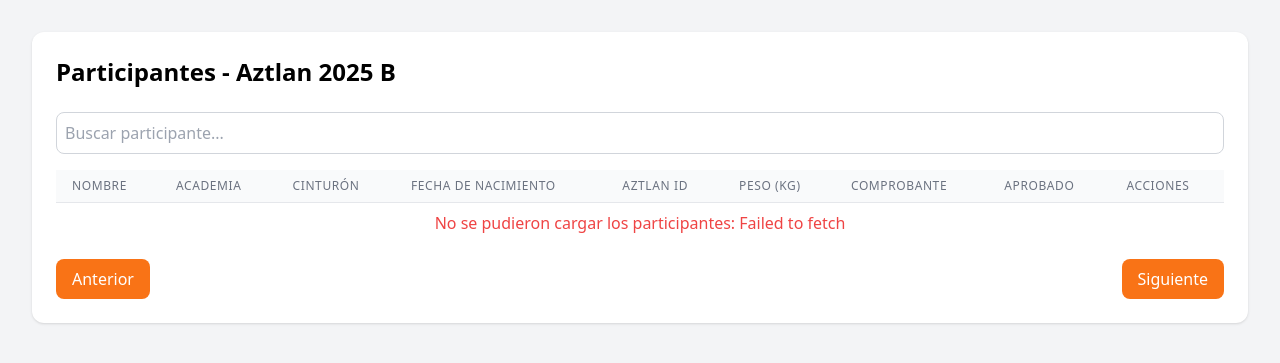
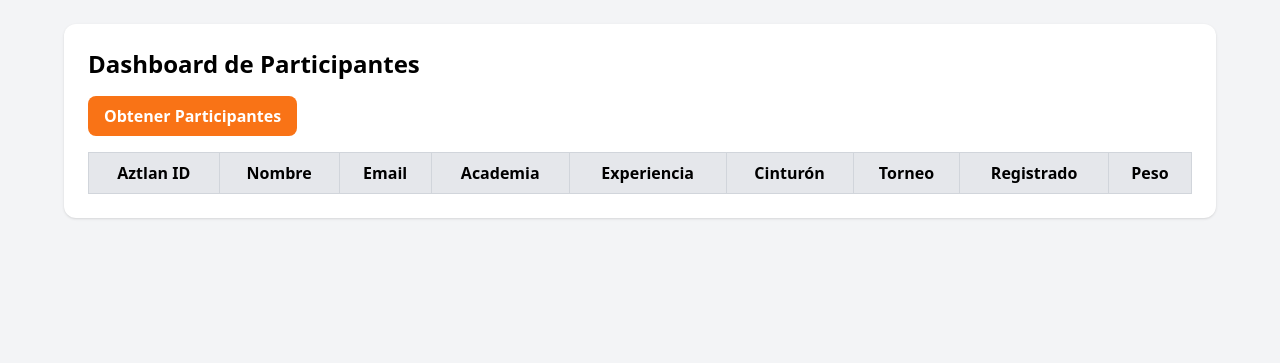
Before and after one commit to dant-dev22/aztlan-ui-2025, a FastAPI app: page /admin in a window 1280 px wide. Shown: the top 363 px of the page. Run offline with FastAPI, Linux system fonts and the light colour scheme; lists and menus that the app fills with data are empty; some libraries are stand-ins or nearby versions.

Commit message:
Template de admin modificado

```diff
--- a/templates/admin.html
+++ b/templates/admin.html
@@ -2,221 +2,87 @@
 <html lang="es">
 <head>
     <meta charset="UTF-8">
-    <title>Admin Dashboard</title>
+    <title>Admin - Participantes</title>
     <script src="https://cdn.tailwindcss.com"></script>
 </head>
-<body class="bg-gray-100 p-8">
+<body class="bg-gray-100 p-6">
 
-<div class="max-w-7xl mx-auto bg-white p-6 rounded-xl shadow relative">
-    <h1 class="text-2xl font-bold mb-6">Participantes - Aztlan 2025 B</h1>
+    <div class="max-w-6xl mx-auto bg-white p-6 rounded-xl shadow">
+        <h1 class="text-2xl font-bold mb-4">Dashboard de Participantes</h1>
 
-    <!-- Mensajes flotantes -->
-    <div id="toastContainer" class="fixed top-4 right-4 space-y-2 z-50"></div>
+        <button id="fetchParticipantsBtn" class="bg-orange-500 hover:bg-orange-600 text-white px-4 py-2 rounded-lg font-semibold transition mb-4">
+            Obtener Participantes
+        </button>
 
-    <!-- Buscador -->
-    <div class="mb-4">
-        <input type="text" id="searchInput" placeholder="Buscar participante..." class="w-full p-2 border border-gray-300 rounded-lg focus:border-orange-500 focus:ring focus:ring-orange-200 focus:ring-opacity-50">
-    </div>
+        <div id="loading" class="hidden text-gray-700 mb-4">Cargando participantes...</div>
+        <div id="errorMessage" class="hidden text-red-600 mb-4"></div>
 
-    <!-- Tabla -->
         <div class="overflow-x-auto">
-        <table id="participantsTable" class="min-w-full divide-y divide-gray-200">
-            <thead class="bg-gray-50">
+            <table class="min-w-full table-auto border-collapse border border-gray-300">
+                <thead class="bg-gray-200">
                     <tr>
-                    <th class="px-4 py-2 text-left text-xs font-medium text-gray-500 uppercase tracking-wider">Nombre</th>
-                    <th class="px-4 py-2 text-left text-xs font-medium text-gray-500 uppercase tracking-wider">Academia</th>
-                    <th class="px-4 py-2 text-left text-xs font-medium text-gray-500 uppercase tracking-wider">Cinturón</th>
-                    <th class="px-4 py-2 text-left text-xs font-medium text-gray-500 uppercase tracking-wider">Fecha de Nacimiento</th>
-                    <th class="px-4 py-2 text-left text-xs font-medium text-gray-500 uppercase tracking-wider">Aztlan ID</th>
-                    <th class="px-4 py-2 text-left text-xs font-medium text-gray-500 uppercase tracking-wider">Peso (kg)</th>
-                    <th class="px-4 py-2 text-left text-xs font-medium text-gray-500 uppercase tracking-wider">Comprobante</th>
-                    <th class="px-4 py-2 text-left text-xs font-medium text-gray-500 uppercase tracking-wider">Aprobado</th>
-                    <th class="px-4 py-2 text-left text-xs font-medium text-gray-500 uppercase tracking-wider">Acciones</th>
+                        <th class="border border-gray-300 px-3 py-2">Aztlan ID</th>
+                        <th class="border border-gray-300 px-3 py-2">Nombre</th>
+                        <th class="border border-gray-300 px-3 py-2">Email</th>
+                        <th class="border border-gray-300 px-3 py-2">Academia</th>
+                        <th class="border border-gray-300 px-3 py-2">Experiencia</th>
+                        <th class="border border-gray-300 px-3 py-2">Cinturón</th>
+                        <th class="border border-gray-300 px-3 py-2">Torneo</th>
+                        <th class="border border-gray-300 px-3 py-2">Registrado</th>
+                        <th class="border border-gray-300 px-3 py-2">Peso</th>
                     </tr>
                 </thead>
-            <tbody id="tableBody" class="bg-white divide-y divide-gray-200">
-                <!-- Se llenará dinámicamente -->
+                <tbody id="participantsTableBody">
+                    <!-- Aquí se agregan los registros dinámicamente -->
                 </tbody>
             </table>
-    </div>
-
-    <!-- Paginación -->
-    <div class="mt-4 flex justify-between items-center">
-        <button id="prevPage" class="px-4 py-2 bg-orange-500 text-white rounded-lg hover:bg-orange-600">Anterior</button>
-        <span id="pageInfo" class="text-gray-700"></span>
-        <button id="nextPage" class="px-4 py-2 bg-orange-500 text-white rounded-lg hover:bg-orange-600">Siguiente</button>
         </div>
     </div>
 
     <script>
-const API_URL = "https://vjfpbq4jbiz5uyarfu7z7ahlhi0xbhmi.lambda-url.us-east-1.on.aws/participants?torneo=aztlan-2025-b&limit=1000";
-const DELETE_URL_BASE = "https://vjfpbq4jbiz5uyarfu7z7ahlhi0xbhmi.lambda-url.us-east-1.on.aws/participants/";
-const PAYMENT_PROOF_URL_BASE = "https://vjfpbq4jbiz5uyarfu7z7ahlhi0xbhmi.lambda-url.us-east-1.on.aws/participants/";
-const UPDATE_PAYMENT_URL_BASE = "https://vjfpbq4jbiz5uyarfu7z7ahlhi0xbhmi.lambda-url.us-east-1.on.aws/participants/";
+        const fetchBtn = document.getElementById('fetchParticipantsBtn');
+        const tableBody = document.getElementById('participantsTableBody');
+        const loading = document.getElementById('loading');
+        const errorMessage = document.getElementById('errorMessage');
 
-const searchInput = document.getElementById('searchInput');
-const tableBody = document.getElementById('tableBody');
-const prevPage = document.getElementById('prevPage');
-const nextPage = document.getElementById('nextPage');
-const pageInfo = document.getElementById('pageInfo');
-const toastContainer = document.getElementById('toastContainer');
+        fetchBtn.addEventListener('click', async () => {
+            loading.classList.remove('hidden');
+            errorMessage.classList.add('hidden');
+            tableBody.innerHTML = '';
 
-let participants = [];
-let currentPage = 1;
-const rowsPerPage = 10;
+            try {
+                const response = await fetch('https://vjfpbq4jbiz5uyarfu7z7ahlhi0xbhmi.lambda-url.us-east-1.on.aws/participants?torneo=aztlan-2025-b&limit=100');
+                if (!response.ok) {
+                    throw new Error(`Error al obtener participantes: ${response.statusText}`);
+                }
+                const participants = await response.json();
 
-// Mostrar toast
-function showToast(message, type = "success") {
-    const toast = document.createElement('div');
-    toast.className = `px-4 py-2 rounded-lg text-white ${type === "success" ? "bg-green-500" : "bg-red-500"} shadow-lg animate-fadeIn`;
-    toast.textContent = message;
-    toastContainer.appendChild(toast);
-    setTimeout(() => {
-        toast.classList.add('opacity-0', 'transition', 'duration-500');
-        setTimeout(() => toast.remove(), 500);
-    }, 3000);
+                if (participants.length === 0) {
+                    tableBody.innerHTML = `<tr><td colspan="9" class="text-center p-4">No hay participantes</td></tr>`;
+                } else {
+                    participants.forEach(p => {
+                        const tr = document.createElement('tr');
+                        tr.innerHTML = `
+                            <td class="border border-gray-300 px-3 py-2">${p.aztlan_id}</td>
+                            <td class="border border-gray-300 px-3 py-2">${p.name}</td>
+                            <td class="border border-gray-300 px-3 py-2">${p.email}</td>
+                            <td class="border border-gray-300 px-3 py-2">${p.academy}</td>
+                            <td class="border border-gray-300 px-3 py-2">${p.experience}</td>
+                            <td class="border border-gray-300 px-3 py-2">${p.belt || '-'}</td>
+                            <td class="border border-gray-300 px-3 py-2">${p.torneo}</td>
+                            <td class="border border-gray-300 px-3 py-2">${p.weight || '-'}</td>
+                        `;
+                        tableBody.appendChild(tr);
+                    });
                 }
 
-// Obtener URL del comprobante
-async function getPaymentProofUrl(aztlanId) {
-    try {
-        const res = await fetch(`${PAYMENT_PROOF_URL_BASE}${aztlanId}/payment-proof-url`);
-        if (res.status === 204) return null;
-        if (!res.ok) throw new Error(`Error: ${res.statusText}`);
-        const data = await res.json();
-        return data.payment_proof_url;
             } catch (err) {
-        console.error(`No se pudo obtener comprobante para ${aztlanId}: ${err.message}`);
-        return null;
-    }
-}
-
-// Actualizar estado de pago
-async function togglePaymentStatus(aztlanId, currentStatus) {
-    if (!confirm("¿Estás seguro que quieres actualizar el estado del competidor?")) return currentStatus;
-
-    try {
-        const res = await fetch(`${UPDATE_PAYMENT_URL_BASE}${aztlanId}/payment`, {
-            method: 'PUT',
-            headers: { 'Content-Type': 'application/json' },
-            body: JSON.stringify({ is_payment_complete: !currentStatus })
-        });
-        if (!res.ok) throw new Error(`Error: ${res.statusText}`);
-        const data = await res.json();
-        showToast(`Estado actualizado: ${data.is_payment_complete ? 'Aprobado' : 'No aprobado'}`, "success");
-        return data.is_payment_complete;
-    } catch (err) {
-        showToast(`No se pudo actualizar: ${err.message}`, "error");
-        return currentStatus;
-    }
-}
-
-// Renderizar tabla
-async function renderTable(data) {
-    tableBody.innerHTML = '';
-    const start = (currentPage - 1) * rowsPerPage;
-    const pageData = data.slice(start, start + rowsPerPage);
-
-    for (const p of pageData) {
-        const paymentProofUrl = await getPaymentProofUrl(p.aztlan_id);
-        const row = document.createElement('tr');
-
-        row.innerHTML = `
-            <td class="px-4 py-2 whitespace-nowrap">${p.name}</td>
-            <td class="px-4 py-2 whitespace-nowrap">${p.academy}</td>
-            <td class="px-4 py-2 whitespace-nowrap">${p.belt}</td>
-            <td class="px-4 py-2 whitespace-nowrap">${p.birth_date}</td>
-            <td class="px-4 py-2 whitespace-nowrap">${p.aztlan_id}</td>
-            <td class="px-4 py-2 whitespace-nowrap">${p.weight}</td>
-            <td class="px-4 py-2 whitespace-nowrap">
-                ${paymentProofUrl ? `<a href="${paymentProofUrl}" target="_blank" class="text-blue-500 hover:underline">Comprobante de pago</a>` : 'Falta comprobante'}
-            </td>
-            <td class="px-4 py-2 whitespace-nowrap">
-                <label class="inline-flex relative items-center cursor-pointer">
-                    <input type="checkbox" class="sr-only approveSwitch" data-id="${p.aztlan_id}" ${p.is_payment_complete ? 'checked' : ''}>
-                    <div class="w-11 h-6 bg-gray-200 rounded-full peer peer-focus:ring-4 peer-focus:ring-orange-300 dark:peer-focus:ring-orange-800 peer-checked:bg-orange-500 transition-all"></div>
-                </label>
-            </td>
-            <td class="px-4 py-2 whitespace-nowrap">
-                <button class="deleteBtn bg-red-500 hover:bg-red-600 text-white px-3 py-1 rounded-lg" data-id="${p.aztlan_id}">Delete</button>
-            </td>
-        `;
-        tableBody.appendChild(row);
-    }
-
-    // Eventos Delete
-    document.querySelectorAll('.deleteBtn').forEach(btn => {
-        btn.addEventListener('click', async (e) => {
-            const aztlanId = e.target.dataset.id;
-            if (!confirm(`¿Seguro que quieres eliminar el participante ${aztlanId}?`)) return;
-            try {
-                const res = await fetch(`${DELETE_URL_BASE}${aztlanId}`, { method: 'DELETE' });
-                if (!res.ok) throw new Error(`Error: ${res.statusText}`);
-                showToast(`Participante ${aztlanId} eliminado correctamente.`, "success");
-                participants = participants.filter(p => p.aztlan_id !== aztlanId);
-                renderTable(participants.filter(p =>
-                    Object.values(p).some(v => String(v).toLowerCase().includes(searchInput.value.toLowerCase()))
-                ));
-            } catch (err) {
-                showToast(`No se pudo eliminar: ${err.message}`, "error");
+                errorMessage.textContent = err.message;
+                errorMessage.classList.remove('hidden');
+            } finally {
+                loading.classList.add('hidden');
             }
         });
-    });
-
-    // Eventos Switch Aprobado
-    document.querySelectorAll('.approveSwitch').forEach(async switchEl => {
-        switchEl.addEventListener('change', async (e) => {
-            const aztlanId = e.target.dataset.id;
-            const currentStatus = e.target.checked;
-            const updatedStatus = await togglePaymentStatus(aztlanId, !currentStatus);
-            e.target.checked = updatedStatus;
-        });
-    });
-
-    const totalPages = Math.ceil(data.length / rowsPerPage);
-    pageInfo.textContent = `Página ${currentPage} de ${totalPages}`;
-}
-
-function updateTable() {
-    const filtered = participants.filter(p =>
-        Object.values(p).some(v => String(v).toLowerCase().includes(searchInput.value.toLowerCase()))
-    );
-    currentPage = 1;
-    renderTable(filtered);
-}
-
-searchInput.addEventListener('input', updateTable);
-
-prevPage.addEventListener('click', () => {
-    if (currentPage > 1) {
-        currentPage--;
-        updateTable();
-    }
-});
-
-nextPage.addEventListener('click', () => {
-    const filtered = participants.filter(p =>
-        Object.values(p).some(v => String(v).toLowerCase().includes(searchInput.value.toLowerCase()))
-    );
-    const totalPages = Math.ceil(filtered.length / rowsPerPage);
-    if (currentPage < totalPages) {
-        currentPage++;
-        renderTable(filtered);
-    }
-});
-
-async function loadParticipants() {
-    try {
-        const res = await fetch(API_URL);
-        if (!res.ok) throw new Error(`Error al cargar: ${res.statusText}`);
-        participants = await res.json();
-        renderTable(participants);
-    } catch (err) {
-        tableBody.innerHTML = `<tr><td colspan="9" class="px-4 py-2 text-center text-red-500">No se pudieron cargar los participantes: ${err.message}</td></tr>`;
-    }
-}
-
-loadParticipants();
     </script>
 
 </body>
```
Lines whose indentation alone changed are shown as unchanged.
